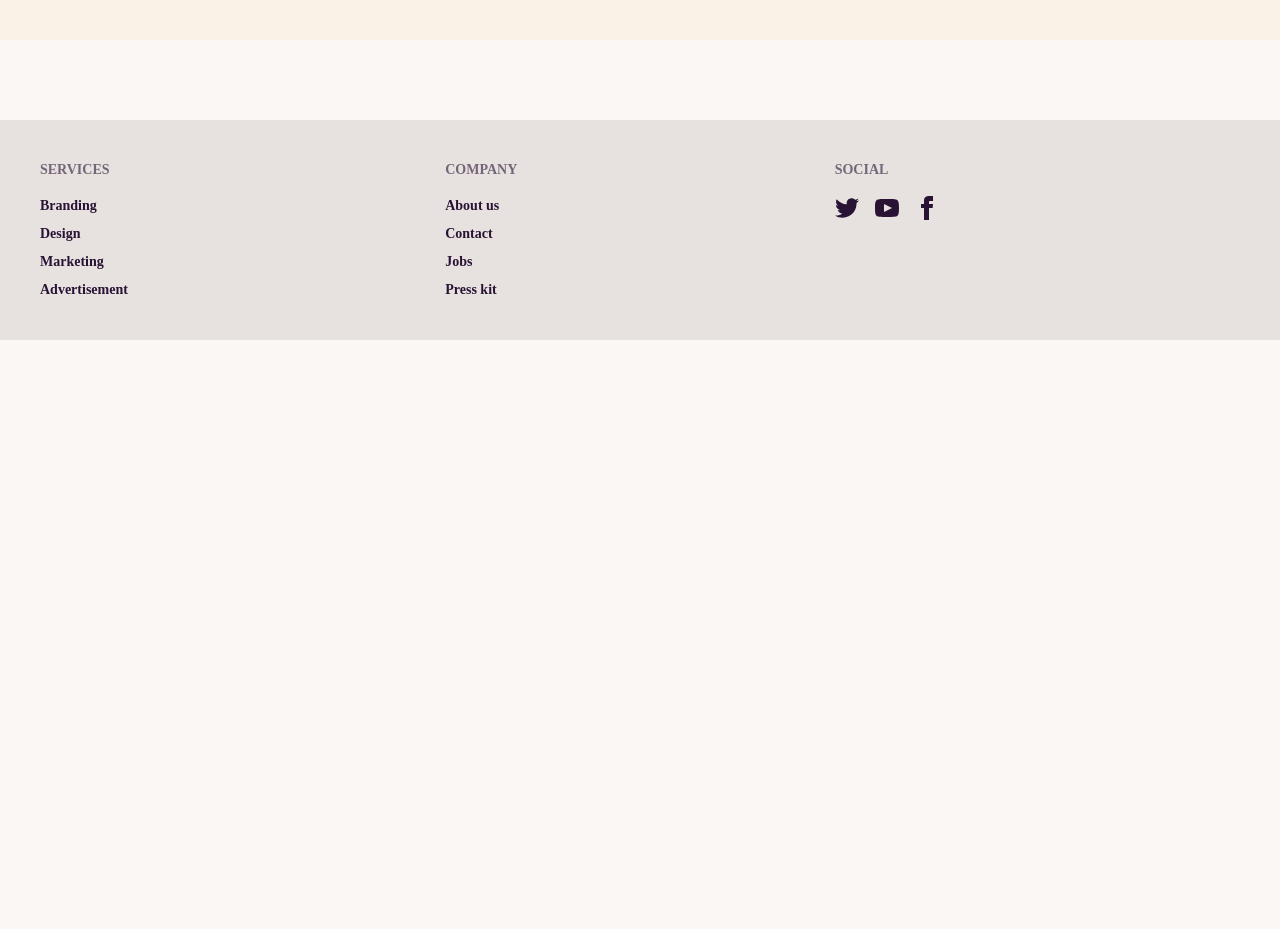
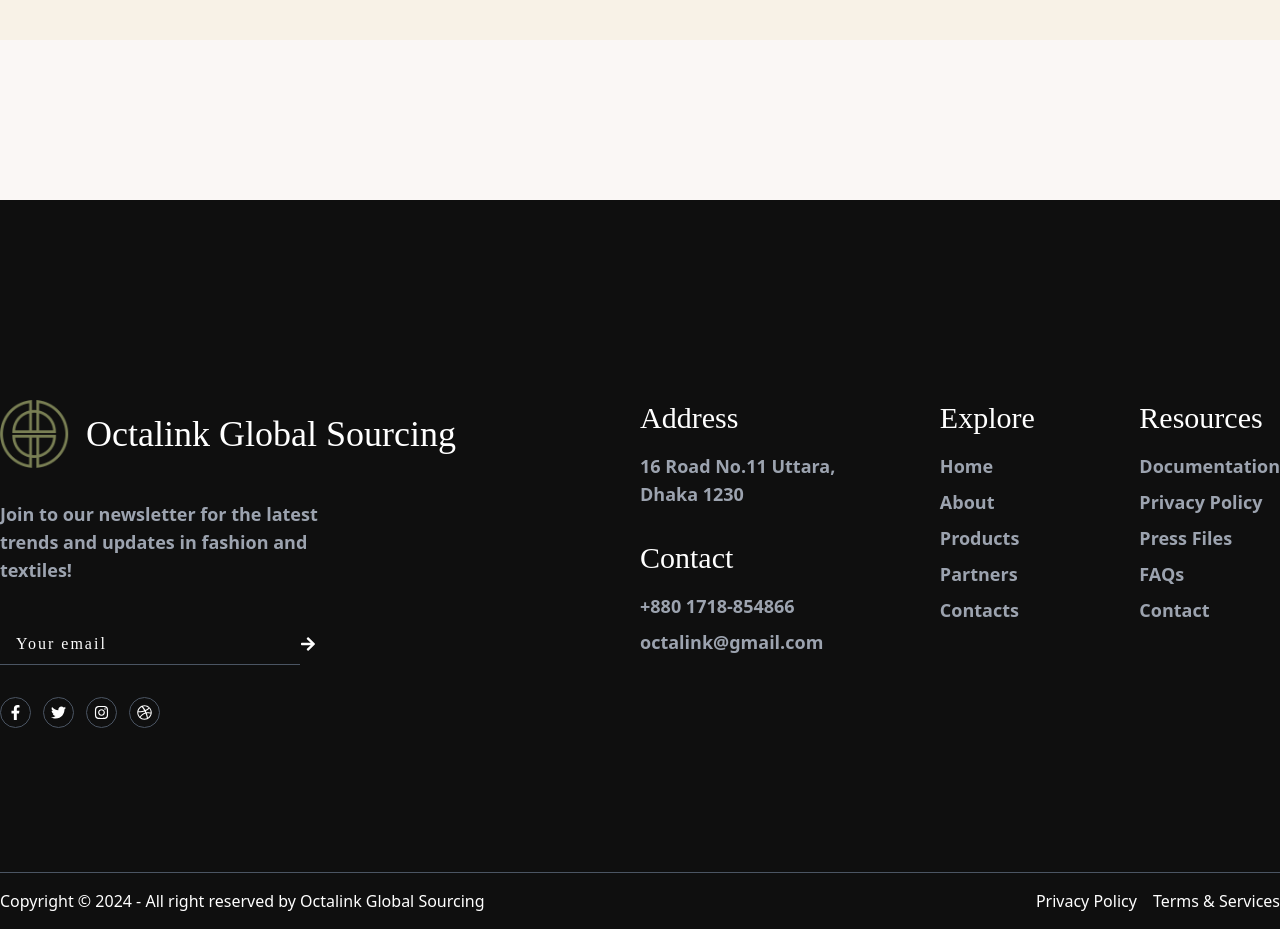
Before and after one commit to atikxcode/octalink-global-sourcing, a React (Vite) app: page / in a window 1280 px wide. Shown: the part 6947-7876 px from the top of the page. Before the commit the page ends 7287 px from the top, so only its background shows below. Built offline with nearby package versions, Linux system fonts and the light colour scheme; no server answers; a web font is replaced by a local one.

Commit message:
footer created

```diff
--- a/src/Pages/Footer/Footer.jsx
+++ b/src/Pages/Footer/Footer.jsx
@@ -1,31 +1,112 @@
-import React from 'react';
+import { FaArrowRight, FaDribbble, FaFacebookF, FaInstagram, FaTwitter } from 'react-icons/fa';
+import image from '../../assets/logo_Asset-1-1.png'
+import { Link } from 'react-router-dom';
 
 const Footer = () => {
   return (
-    <footer className="footer p-10 bg-base-300 text-base-content">
-  <nav>
-    <h6 className="footer-title">Services</h6>
-    <a className="link link-hover">Branding</a>
-    <a className="link link-hover">Design</a>
-    <a className="link link-hover">Marketing</a>
-    <a className="link link-hover">Advertisement</a>
-  </nav>
-  <nav>
-    <h6 className="footer-title">Company</h6>
-    <a className="link link-hover">About us</a>
-    <a className="link link-hover">Contact</a>
-    <a className="link link-hover">Jobs</a>
-    <a className="link link-hover">Press kit</a>
-  </nav>
-  <nav>
-    <h6 className="footer-title">Social</h6>
-    <div className="grid grid-flow-col gap-4">
-      <a><svg xmlns="http://www.w3.org/2000/svg" width="24" height="24" viewBox="0 0 24 24" className="fill-current"><path d="M24 4.557c-.883.392-1.832.656-2.828.775 1.017-.609 1.798-1.574 2.165-2.724-.951.564-2.005.974-3.127 1.195-.897-.957-2.178-1.555-3.594-1.555-3.179 0-5.515 2.966-4.797 6.045-4.091-.205-7.719-2.165-10.148-5.144-1.29 2.213-.669 5.108 1.523 6.574-.806-.026-1.566-.247-2.229-.616-.054 2.281 1.581 4.415 3.949 4.89-.693.188-1.452.232-2.224.084.626 1.956 2.444 3.379 4.6 3.419-2.07 1.623-4.678 2.348-7.29 2.04 2.179 1.397 4.768 2.212 7.548 2.212 9.142 0 14.307-7.721 13.995-14.646.962-.695 1.797-1.562 2.457-2.549z"></path></svg></a>
-      <a><svg xmlns="http://www.w3.org/2000/svg" width="24" height="24" viewBox="0 0 24 24" className="fill-current"><path d="M19.615 3.184c-3.604-.246-11.631-.245-15.23 0-3.897.266-4.356 2.62-4.385 8.816.029 6.185.484 8.549 4.385 8.816 3.6.245 11.626.246 15.23 0 3.897-.266 4.356-2.62 4.385-8.816-.029-6.185-.484-8.549-4.385-8.816zm-10.615 12.816v-8l8 3.993-8 4.007z"></path></svg></a>
-      <a><svg xmlns="http://www.w3.org/2000/svg" width="24" height="24" viewBox="0 0 24 24" className="fill-current"><path d="M9 8h-3v4h3v12h5v-12h3.642l.358-4h-4v-1.667c0-.955.192-1.333 1.115-1.333h2.885v-5h-3.808c-3.596 0-5.192 1.583-5.192 4.615v3.385z"></path></svg></a>
+    <footer className="bg-[#0f0f0f] text-white pt-[200px]  mt-20">
+
+      <div className='mx-auto container'>
+
+      <div className='flex justify-between'>
+
+        {/* first part */}
+
+        <div className='flex flex-col gap-8 w-1/2'>
+
+
+        <div className='flex items-center gap-4'>
+        <img className='w-[70px]' src={image} alt="" />
+        <h2 className='text-4xl font-normal'>Octalink Global Sourcing</h2>
+        </div>
+
+        <p className='text-gray-400 font-sans w-[350px] text-lg font-semibold mb-2 hover:text-white duration-500'>Join to our newsletter for the latest trends and updates in fashion and textiles!</p>
+
+
+
+         <div className='flex items-center'>
+         <input className="bg-inherit placeholder:text-white placeholder:font-normal placeholder:tracking-[2px] border-b-[1px] w-[300px] border-gray-600 focus:border-white hover:border-white  px-4 py-2 outline-none duration-500" placeholder="Your email" type="email" />
+
+         <p><FaArrowRight></FaArrowRight></p>
+         </div>
+
+
+
+
+         <div className="flex items-center gap-3 mb-36">
+      <p className="rounded-[50%] text-[15px] border-[1px] border-gray-600 p-[7px] bg-inherit hover:bg-white hover:text-black hover:border-[1px] hover:border-white duration-500"><FaFacebookF /></p>
+      <p className="rounded-[50%] text-[15px] border-[1px] border-gray-600 p-[7px] bg-inherit hover:bg-white hover:text-black hover:border-[1px] hover:border-white duration-500"><FaTwitter /></p>
+      <p className="rounded-[50%] text-[15px] border-[1px] border-gray-600 p-[7px] bg-inherit hover:bg-white hover:text-black hover:border-[1px] hover:border-white duration-500"><FaInstagram /></p>
+      <p className="rounded-[50%] text-[15px] border-[1px] border-gray-600 p-[7px] bg-inherit hover:bg-white hover:text-black hover:border-[1px] hover:border-white duration-500"><FaDribbble /></p>
     </div>
-  </nav>
-</footer>
+
+
+
+        </div>
+
+        {/* second part */}
+
+        <div className='flex justify-between  w-1/2 '>
+
+        {/* 1 */}
+          <div className='flex-col items-start'>
+
+            <div className='mb-8'>
+              <h2 className='text-3xl font-normal mb-4'>Address</h2>
+              <p className='text-gray-400 font-sans text-lg font-semibold mb-2 hover:text-white duration-500'>16 Road No.11 Uttara, <br />Dhaka 1230</p>
+            </div>
+
+            <div>
+              <h2 className='text-3xl font-normal mb-4'>Contact</h2>
+              <p className='text-gray-400 font-sans text-lg font-semibold mb-2 hover:text-white duration-500'>+880 1718-854866</p>
+              <p className='text-gray-400 font-sans text-lg font-semibold mb-2 hover:text-white duration-500'>octalink@gmail.com</p>
+            </div>
+
+          </div>
+
+          {/* 2 */}
+
+          <div className='flex flex-col items-start'>
+            <h2 className='text-3xl font-normal mb-4'>Explore</h2>
+            <Link to='/'><p className='text-gray-400 font-sans text-lg font-semibold mb-2 hover:text-white duration-500'>Home</p></Link>
+            <Link to='/about'><p className='text-gray-400 font-sans text-lg font-semibold mb-2 hover:text-white duration-500'>About</p></Link>
+            <Link to='/products'><p className='text-gray-400 font-sans text-lg font-semibold mb-2 hover:text-white duration-500'>Products</p></Link>
+            <Link to='/partners'><p className='text-gray-400 font-sans text-lg font-semibold mb-2 hover:text-white duration-500'>Partners</p></Link>
+            <Link to='/contact'><p className='text-gray-400 font-sans text-lg font-semibold mb-2 hover:text-white duration-500'>Contacts</p></Link>
+
+          </div>
+
+          {/* 3 */}
+
+          <div>
+            <h2 className='text-3xl font-normal mb-4'>Resources</h2>
+            <p className='text-gray-400 font-sans text-lg font-semibold mb-2 hover:text-white duration-500'>Documentation</p>
+            <p className='text-gray-400 font-sans text-lg font-semibold mb-2 hover:text-white duration-500'>Privacy Policy</p>
+            <p className='text-gray-400 font-sans text-lg font-semibold mb-2 hover:text-white duration-500'>Press Files</p>
+            <p className='text-gray-400 font-sans text-lg font-semibold mb-2 hover:text-white duration-500'>FAQs</p>
+            <p className='text-gray-400 font-sans text-lg font-semibold mb-2 hover:text-white duration-500'>Contact</p>
+          </div>
+
+        </div>
+
+
+      </div>
+
+      </div>
+
+    <div className='bg-gray-600 h-[1px]'></div>
+
+    <div className='flex justify-between py-4 mx-auto container'>
+
+      <h2 className='font-sans font-normal'>Copyright © 2024 - All right reserved by Octalink Global Sourcing</h2>
+
+      <div className='flex gap-4'>
+        <p className='font-sans font-normal'>Privacy Policy</p>
+        <p className='font-sans font-normal'>Terms & Services</p>
+      </div>
+    </div>
+
+  </footer>
   );
 };
 
```
